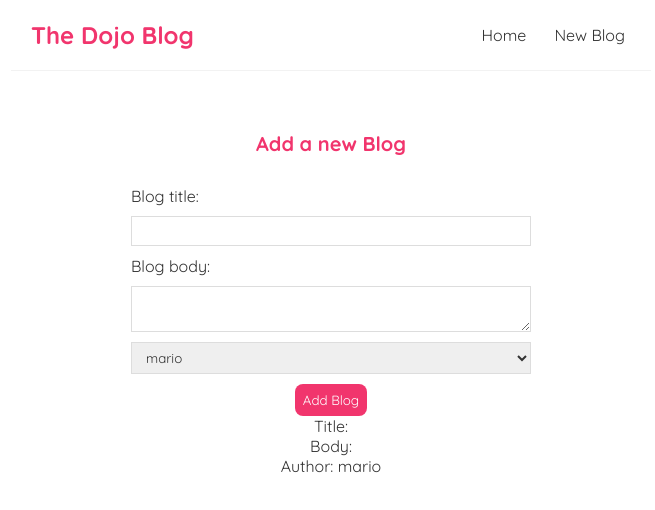
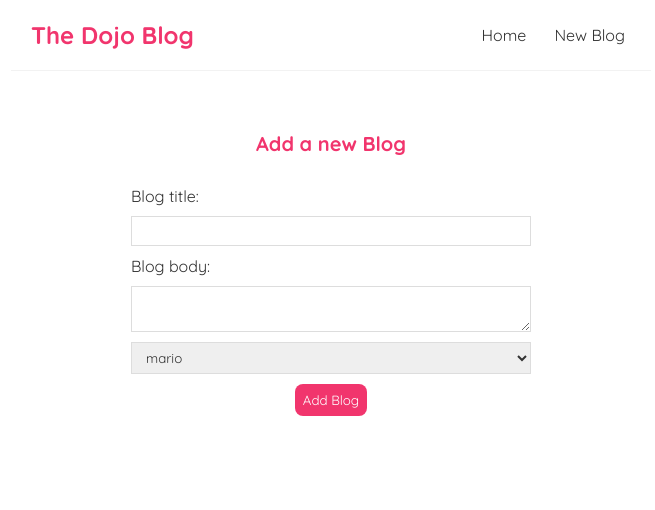
Before and after one commit to AslanZ-5/react-dojo-blog, a React (Create React App) app in the folder dojo-blog/: page /create in a window 1280 px wide. Shown: the top 510 px of the page, without its empty margins (309-964 px from the left). Built offline with nearby package versions, Linux system fonts and the light colour scheme.

Commit message:
making post request to json server

```diff
--- a/dojo-blog/src/Create.js
+++ b/dojo-blog/src/Create.js
@@ -4,10 +4,28 @@ const Create = () => {
     const [title,setTitle] = useState('')
     const [body,setBody] = useState('')
     const [author,setAuthor] = useState('mario')
+    const [isPending,setIsPending] = useState(false)
+    const handler = (e) => {
+        e.preventDefault()
+        const blog = {title,body,author}
+        setIsPending(true)
+        setTimeout(() => {
+            fetch('http://localhost:8000/blogs',{
+            method: "POST",
+            headers: {"Content-Type":'application/json'},
+            body: JSON.stringify(blog)
+        }).then(() => {
+            console.log('added to blogs')
+            setIsPending(false)
+        }
+
+        )
+        },1000)
+    }
     return (
         <div className="create">
             <h2>Add a new Blog</h2>
-            <form>
+            <form onSubmit={handler}>
                 <label>Blog title:</label>
                 <input
                 type="text"
@@ -27,10 +45,9 @@ const Create = () => {
                     <option value="mario">mario</option>
                     <option value="luigi">luigi</option>
                 </select>
-                <button>Add Blog</button>
-                <p>Title:  {title}</p>
-                <p>Body:  {body}</p>
-                <p>Author:  {author}</p>
+                {!isPending && <button>Add Blog</button>}
+                {isPending && <button>Adding Blog...</button>}
+
             </form>
         </div>
      );
```
Also changed, not shown: dojo-blog/data/db.json (+18 -1 lines).
